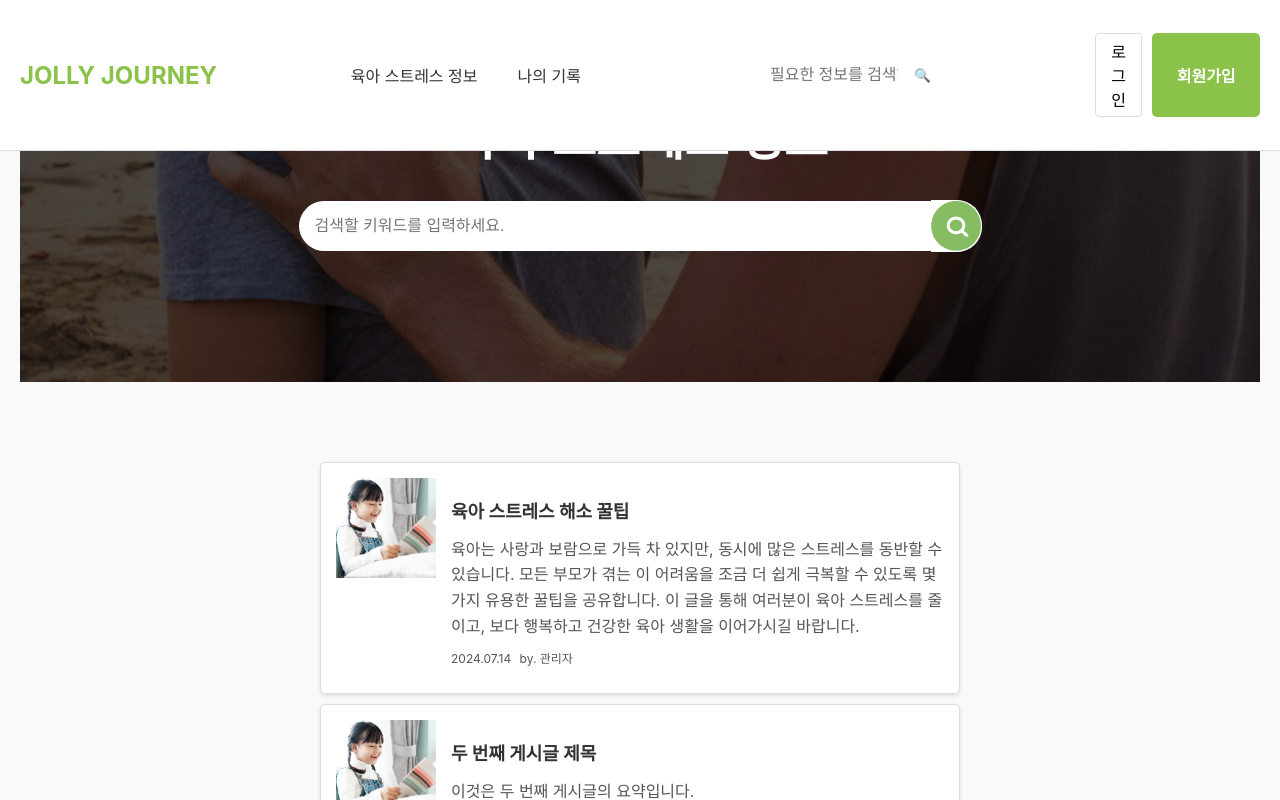
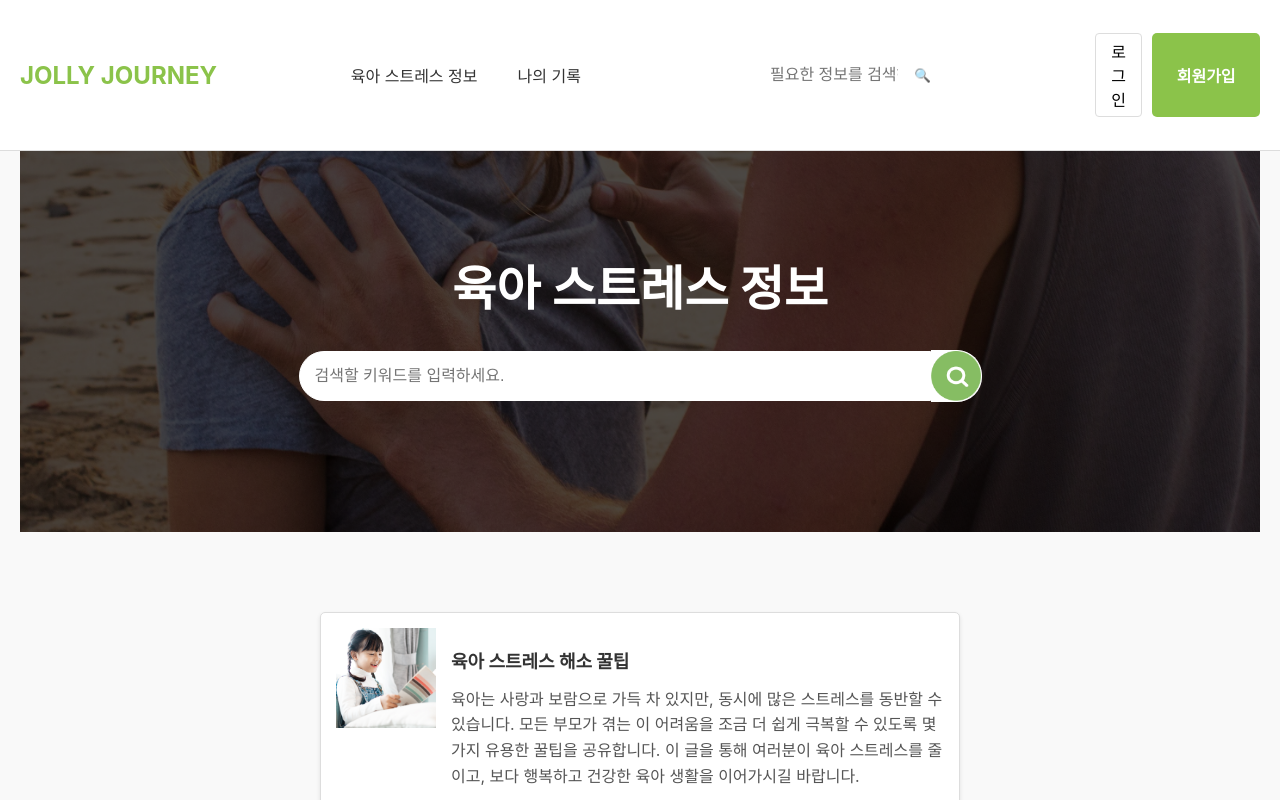
Before and after one commit to Likelion-YeungNam-Univ/12th-JollyJourney-FE, a React (Create React App) app: page /info in a window 1280 px wide. Shown: the top 800 px of the page. Built offline with nearby package versions, Linux system fonts and the light colour scheme.

Commit message:
fix: 정보게시판과 기록게시판 CSS margin-top 수정

```diff
--- a/src/components/board/Board.css
+++ b/src/components/board/Board.css
@@ -10,6 +10,7 @@
   background: url('../../assets/images/Rectangle\ 6865.png') no-repeat center center; /* 배경 이미지 설정 */
   background-size: cover; /* 배경 이미지 크기 조정 */
   margin-bottom: 80px; /* 하단 마진 추가 */
+  margin-top:150px;
 }
 
 .board-header h1 {
--- a/src/components/board/PostDetail.css
+++ b/src/components/board/PostDetail.css
@@ -2,6 +2,7 @@
 .post-detail-container {
     padding: 20px;
     margin: 0 300px;
+    margin-top:150px;
 }
 
 .post-header {
--- a/src/components/record/RecordDetail.css
+++ b/src/components/record/RecordDetail.css
@@ -4,6 +4,7 @@
   max-width: 800px;
   margin: auto;
   text-align: left;
+  margin-top:150px;
 }
 
 .record-header {
--- a/src/components/record/RecordPage.css
+++ b/src/components/record/RecordPage.css
@@ -1,6 +1,7 @@
 .record-page-container {
   padding: 20px;
   text-align: center;
+  margin-top:150px;
 }
 
 .react-calendar {
```
